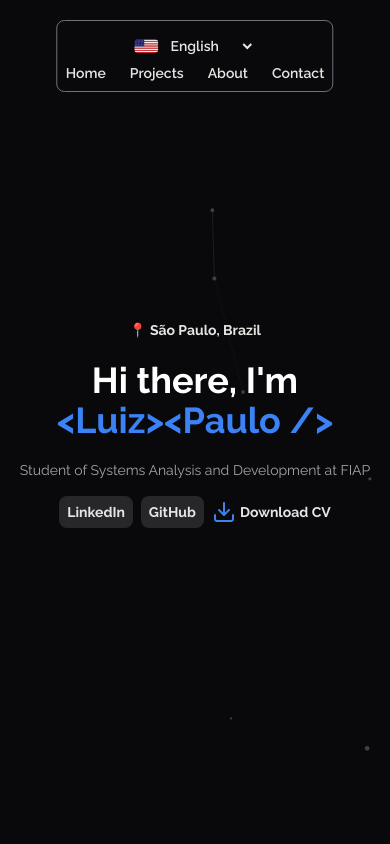
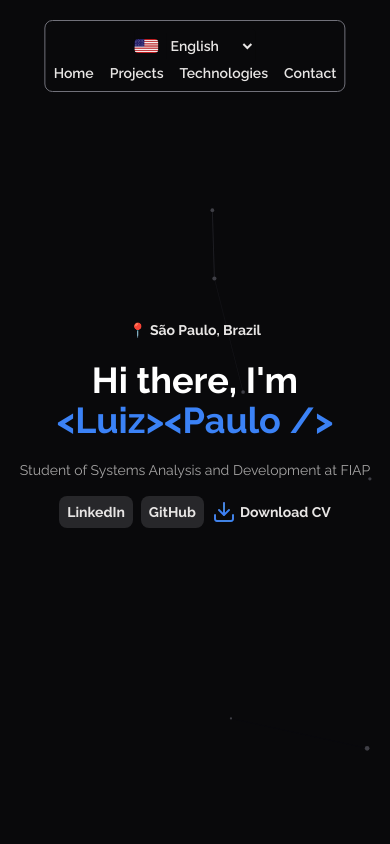
Before and after one commit to luizpaulo73/portfolio-2.0, a Next.js app in the folder portfolio/: page /en in a window 390 px wide. Shown: the top 844 px of the page. Built offline with nearby package versions, Linux system fonts and the light colour scheme.

Commit message:
mudanca no link about do cabecalho para technologies

```diff
--- a/portfolio/src/components/Header/Header.tsx
+++ b/portfolio/src/components/Header/Header.tsx
@@ -8,7 +8,7 @@ export default function Header() {
   return (
     <header className="bg-zinc-950 absolute right-1/2 translate-x-1/2 flex justify-center max-w-fit mx-auto p-2 sm:p-4 text-sm text-stone-200 border border-zinc-500 rounded-lg mt-5 sm:mt-10 z-20">
       <nav className="container mx-auto flex flex-col-reverse sm:flex-row sm:gap-6 justify-center items-center">
-          <ul className="flex justify-center items-center gap-6 font-semibold">
+          <ul className="flex justify-center items-center gap-4 sm:gap-6 font-semibold">
             <li><Link className="hover:text-blue-500 duration-300" href={"/"}>{t("home")}</Link></li>
             <li><Link className="hover:text-blue-500 duration-300" href={"/#projects"}>{t("projects")}</Link></li>
             <li><Link className="hover:text-blue-500 duration-300" href={"/#about"}>{t("about")}</Link></li>
--- a/portfolio/src/i18n/en.json
+++ b/portfolio/src/i18n/en.json
@@ -2,7 +2,7 @@
     "Header": {
         "home": "Home",
         "projects": "Projects",
-        "about" : "About",
+        "about" : "Technologies",
         "contact": "Contact"
     },
     "Hero": {
--- a/portfolio/src/i18n/pt-br.json
+++ b/portfolio/src/i18n/pt-br.json
@@ -2,7 +2,7 @@
     "Header": {
         "home": "Início",
         "projects": "Projetos",
-        "about" : "Sobre",
+        "about" : "Tecnologias",
         "contact": "Contato"
     },
     "Hero": {
```
